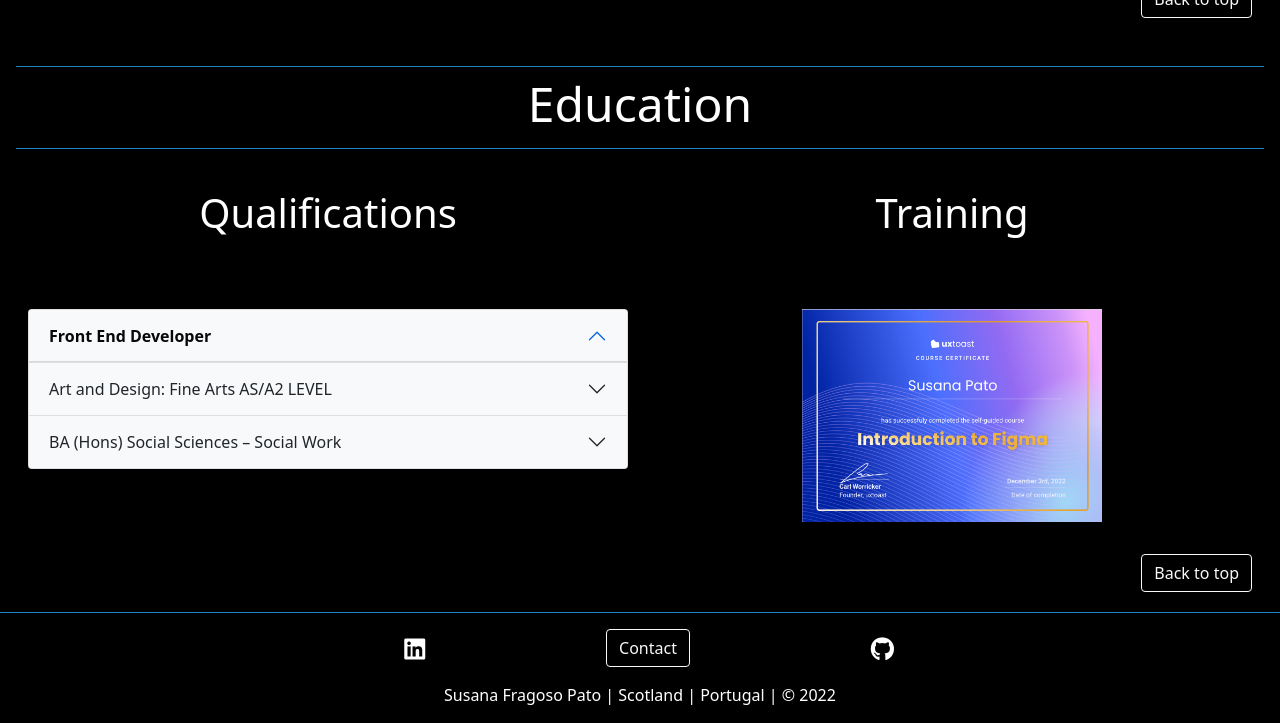
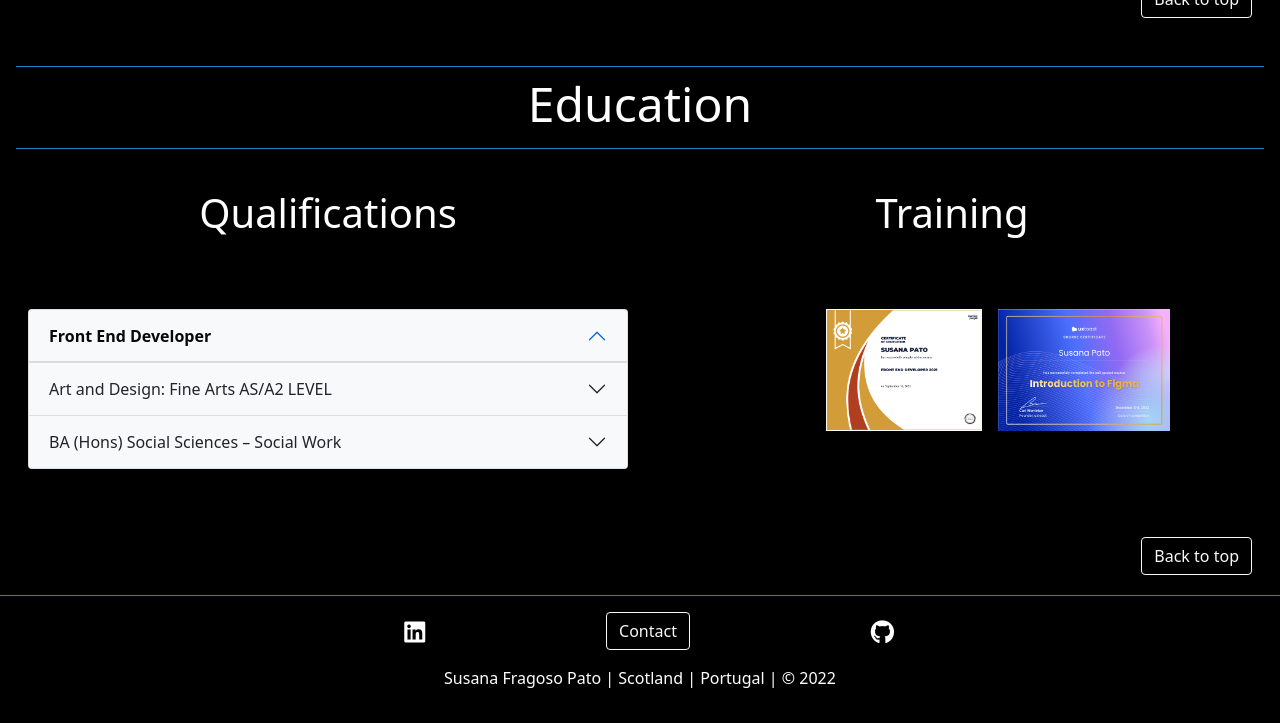
Before and after one commit to Susafp/f.e.d-portfolio, a website: page index.html in a window 1280 px wide. Shown: the part 2021-2744 px from the top of the page. Drawn offline with nearby package versions, Linux system fonts and the light colour scheme.

Commit message:
center training items

```diff
--- a/css/styles.css
+++ b/css/styles.css
@@ -207,9 +207,7 @@ when carousel is also visible                       */
 
 /*----- Training -----*/
 .certificates{
-   margin-left: 25%;
-   margin-right: 25%;
-
+   height: 40%;
 }
 
 /*----- FOOTER -----*/
--- a/index.html
+++ b/index.html
@@ -276,7 +276,7 @@
             <a href=" https://susafp.github.io/Allergens-Quiz-Milestone-two/" class="btn btn-sm btn-outline-light" target="_blank" rel="noopener">Allergen Quiz</a>
         </section>
 
-        <!-- EDUCATION -->
+        <!-- EDUCATION & TRAINING -->
         <section class="education container-fluid mt-3">
             <div class="row justify-content-center">
                 <h5 class="title display-5 p-2 pb-3 text-center text-white">Education</h5>
@@ -349,7 +349,8 @@
                             </div>
                             </div>
                         </div>  -->
-                    <div class="certificates col-md-6 mt-lg-5 d-flex flex-row pt-lg-2">
+                    <div class="certificates col-md-6 container mt-lg-5 d-flex flex-row pt-lg-2 justify-content-evenly gap-3">
+                        <img src="assets/images/training/f-e-dev.png" class="img-fluid" alt="frontend dev certificate">
                         <img src="assets/images/training/figma.png" class="img-fluid" alt="figma certificate">
                     </div>
                 </div>
```
